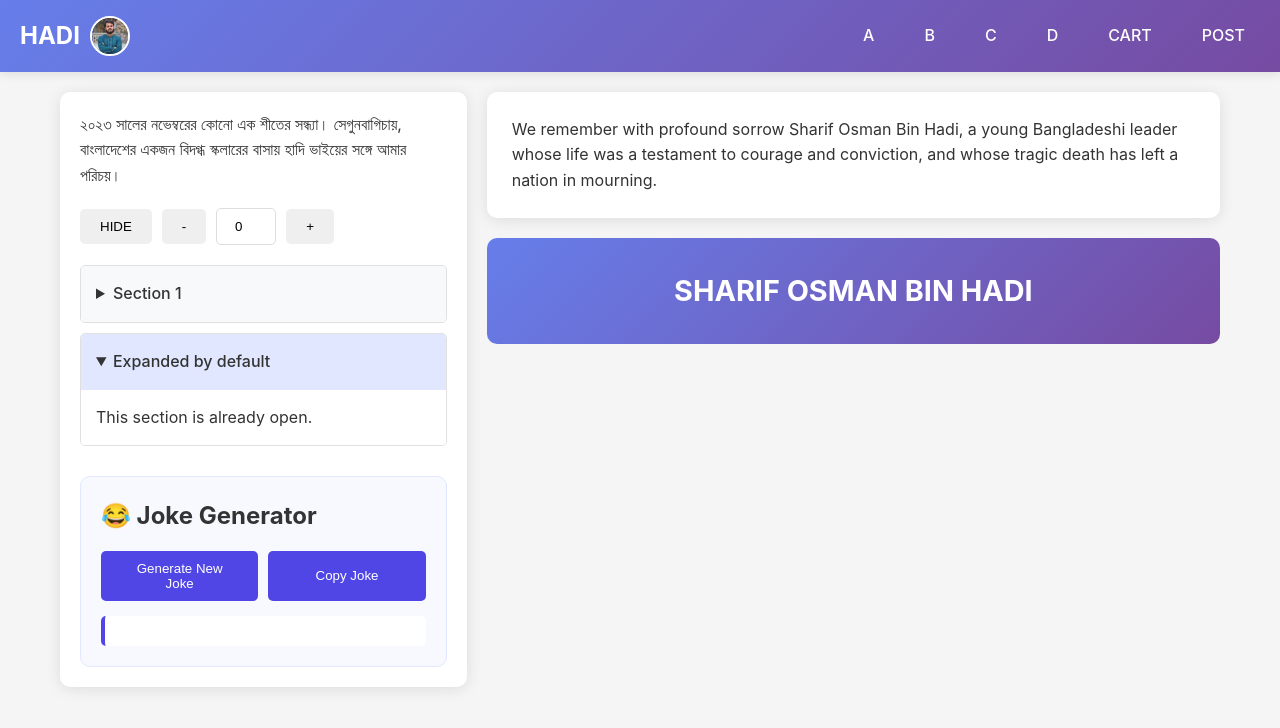
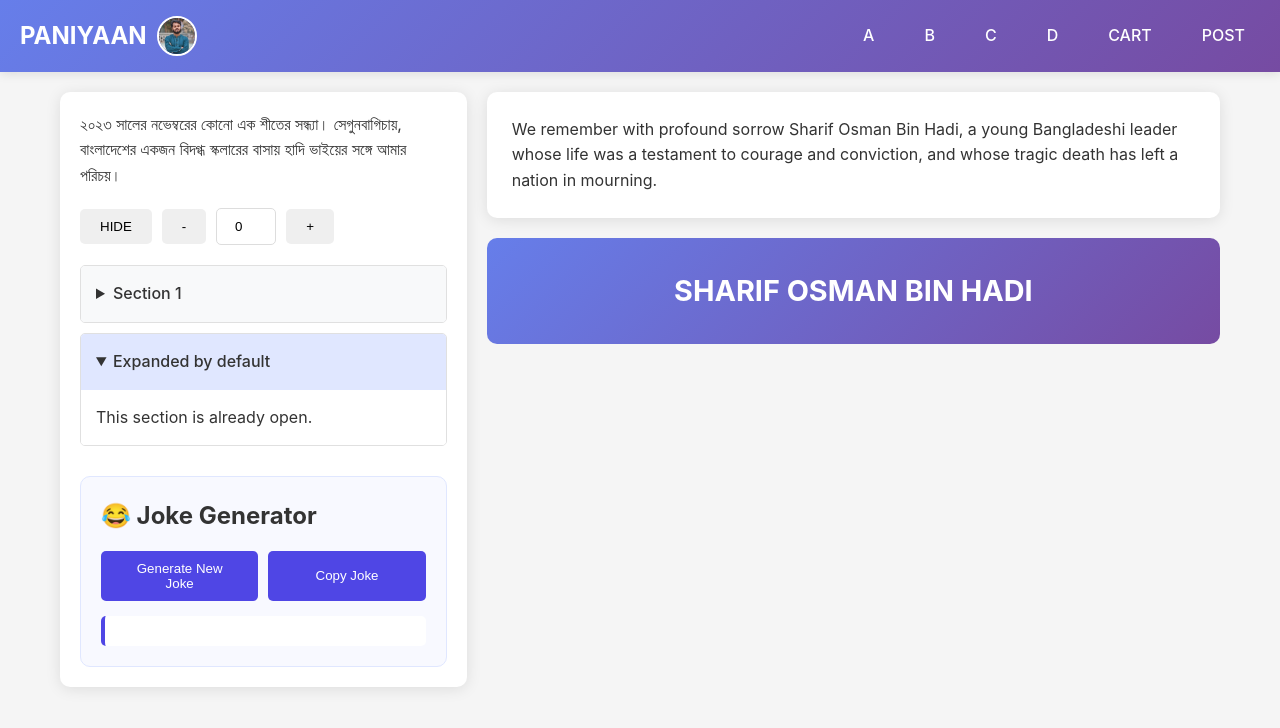
Before and after one commit to DruboDot/drubo, a plain HTML site: page index.html in a window 1280 px wide. Drawn offline with Linux system fonts and the light colour scheme.

Commit message:
Update index.html

```diff
--- a/index.html
+++ b/index.html
@@ -12,7 +12,7 @@
     <!-- Navigation -->
     <nav class="nav">
         <div class="nav-brand">
-            <h1>HADI</h1>
+            <h1>PANIYAAN</h1>
             <img src="hadi.jpg" alt="hadi" class="nav-logo">
         </div>
 
@@ -107,4 +107,5 @@
 
     <script src="app.js"></script>
 </body>
+
 </html>
```
